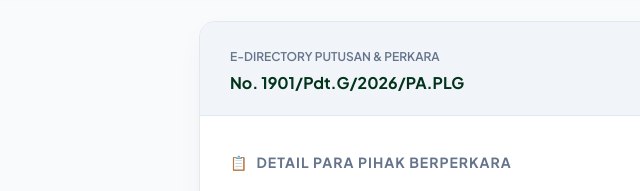
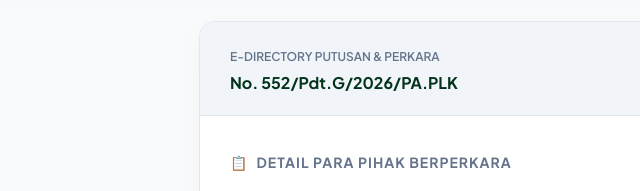
Before and after one commit to xenon338/pengadilan-agama, a plain HTML site: page index.html in a window 1280 px wide. Shown: the part 154-345 px from the top of the page, 11-651 px from the left. Drawn offline with Linux system fonts and the light colour scheme.

Commit message:
Update index.html

```diff
--- a/index.html
+++ b/index.html
@@ -316,7 +316,7 @@
             <div class="card-header-banner">
                 <div>
                     <span style="font-size: 12px; color: var(--text-muted); text-transform: uppercase; font-weight: 600;">E-Directory Putusan & Perkara</span>
-                    <h3 style="font-size: 16px; color: var(--primary-dark); font-weight: 700; margin-top: 2px;">No. 1901/Pdt.G/2026/PA.PLG</h3>
+                    <h3 style="font-size: 16px; color: var(--primary-dark); font-weight: 700; margin-top: 2px;">No. 552/Pdt.G/2026/PA.PLK</h3>
                 </div>
                 <div class="status-pill">
                     ● SELESAI
```
